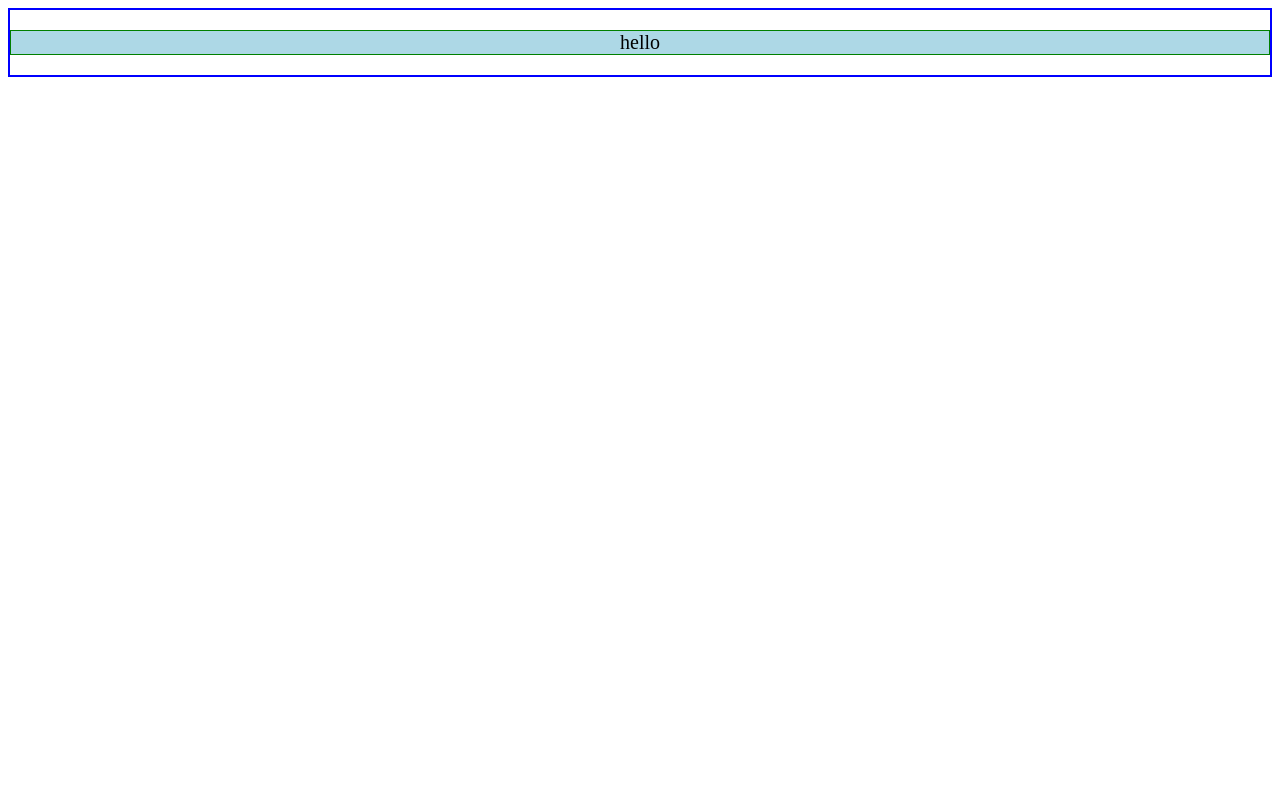
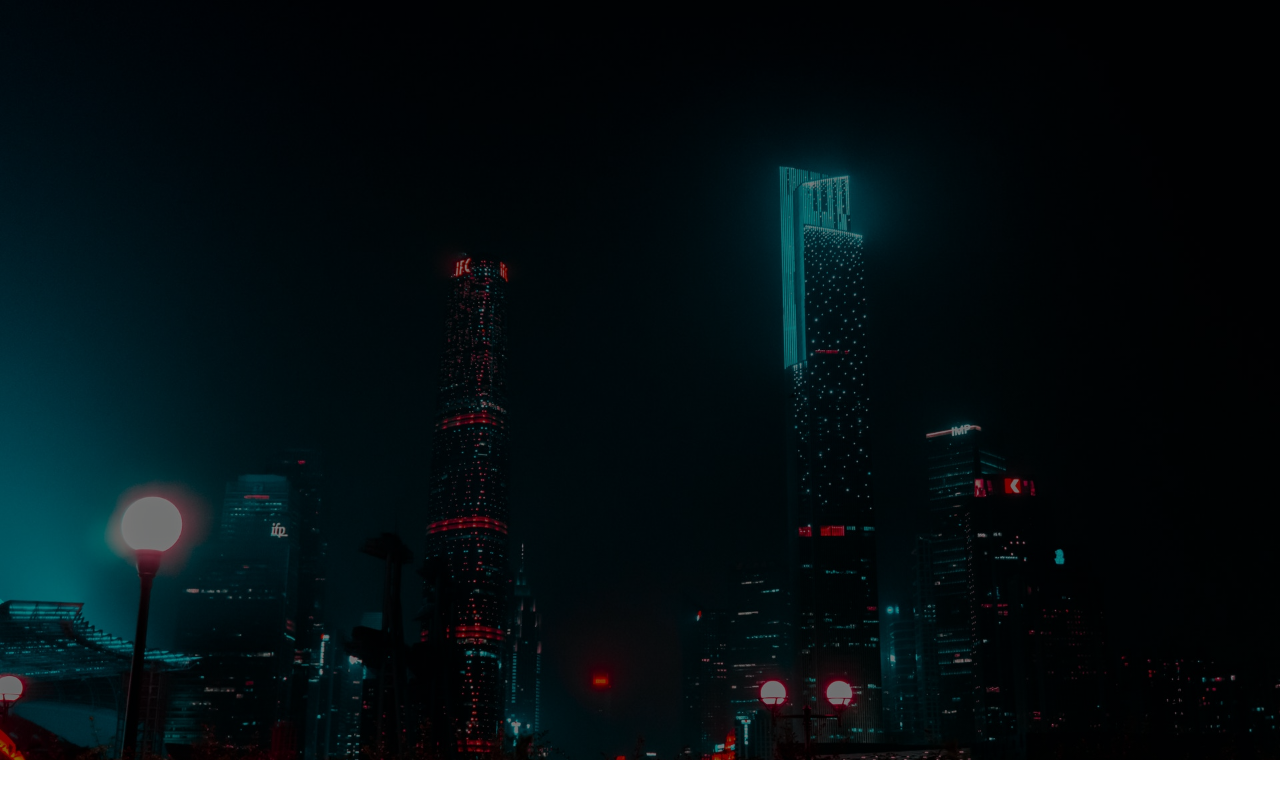
Before and after one commit to shankarpandey7230/CSSP1, a plain HTML site: page index.html in a window 1280 px wide. Drawn offline with Linux system fonts and the light colour scheme; files that its build step writes are made by us from their sources.

Commit message:
setting background image

```diff
--- a/css/style.css
+++ b/css/style.css
@@ -1,9 +1,19 @@
-p {
-  border: 1px solid green;
-  background: lightblue;
-  text-align: center;
+@import url("https://fonts.googleapis.com/css2?family=Montserrat:wght@300;400;500;700&display=swap");
+
+* {
+  margin: 0;
+  padding: o;
+  box-sizing: border-box;
 }
-div {
-  border: 2px solid blue;
-  font-size: 20px;
+
+body {
+  font-family: "Montserrat", sans-serif;
 }
+.header {
+  height: 95vh;
+  background: linear-gradient(rgba(0, 0, 0, 0.5), rgba(0, 0, 0, 0.5)),
+    url("../img/header-image.jpg");
+  background-position: center;
+  background-size: cover;
+  background-repeat: no-repeat;
+}
--- a/index.html
+++ b/index.html
@@ -3,15 +3,11 @@
   <head>
     <meta charset="UTF-8" />
     <meta name="viewport" content="width=device-width, inital-scale=1.0" />
-    <link rel="stylesheet" href="./style.css" />
+    <link rel="stylesheet" href="./css/style.css" />
 
-    <title>Document</title>
+    <title>TRAVEL WEBSITE| WELCOME</title>
   </head>
   <body>
-    <header>
-      <div>
-        <p>hello</p>
-      </div>
-    </header>
+    <header class="header"></header>
   </body>
 </html>
```
